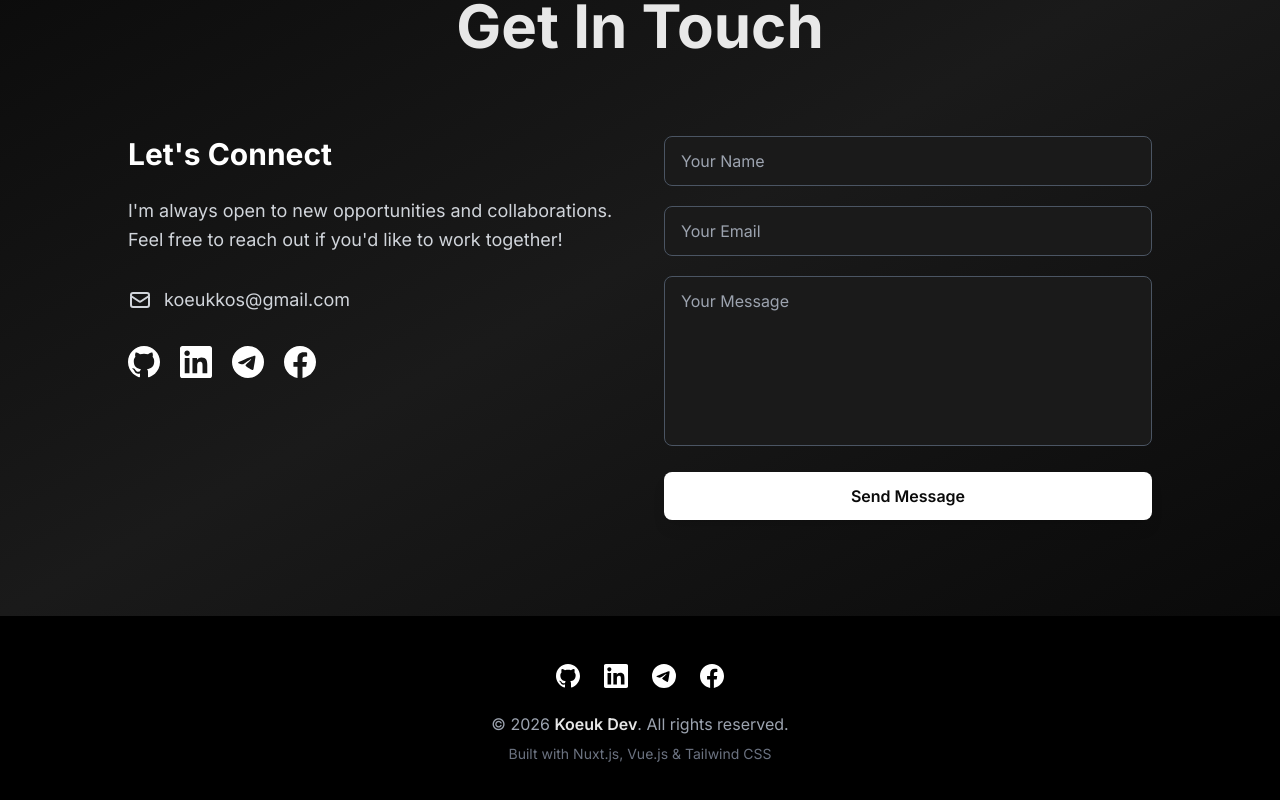
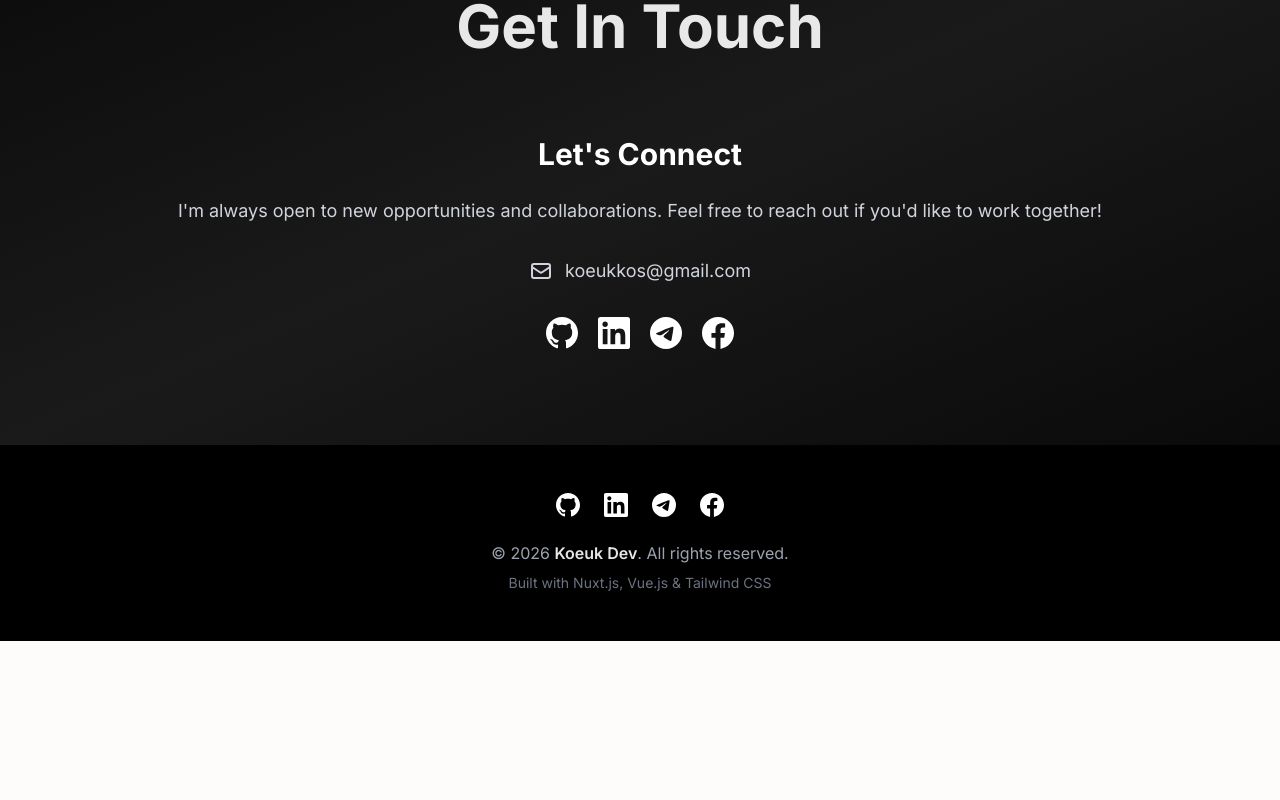
Before and after one commit to koeuk/Portfolio, a Nuxt app: page / in a window 1280 px wide. Shown: the part 3946-4746 px from the top of the page. After the commit the page ends 4587 px from the top, so only its background shows below. Built offline with nearby package versions, Linux system fonts and the light colour scheme.

Commit message:
refactor: remove contact form and center alignment for contact section layout

```diff
--- a/components/Contact.vue
+++ b/components/Contact.vue
@@ -5,9 +5,9 @@
                 {{ t('contact.title') }}
             </h2>
 
-            <div class="grid md:grid-cols-2 gap-12 section-content">
+            <div class="flex flex-col items-center section-content">
                 <!-- Contact Info -->
-                <div>
+                <div class="text-center">
                     <h3 class="text-3xl font-bold mb-6">{{ t('contact.subtitle') }}</h3>
                     <p class="text-gray-300 text-lg mb-8 leading-relaxed">
                         {{ t('contact.description') }}
@@ -16,7 +16,7 @@
                     <!-- Email -->
                     <div class="space-y-5 mb-8">
                         <a :href="`mailto:${personalInfo.email}`"
-                            class="flex items-center gap-3 text-gray-300 hover:text-white transition-colors text-lg">
+                            class="flex items-center justify-center gap-3 text-gray-300 hover:text-white transition-colors text-lg">
                             <svg class="w-6 h-6" fill="none" stroke="currentColor" viewBox="0 0 24 24">
                                 <path stroke-linecap="round" stroke-linejoin="round" stroke-width="2"
                                     d="M3 8l7.89 5.26a2 2 0 002.22 0L21 8M5 19h14a2 2 0 002-2V7a2 2 0 00-2-2H5a2 2 0 00-2 2v10a2 2 0 002 2z" />
@@ -26,7 +26,7 @@
                     </div>
 
                     <!-- Social Links -->
-                    <div class="flex gap-5">
+                    <div class="flex justify-center gap-5">
                         <a :href="personalInfo.github" target="_blank" rel="noopener noreferrer"
                             class="text-3xl hover:text-white transition-colors transform hover:scale-110">
                             <svg class="w-8 h-8" fill="currentColor" viewBox="0 0 24 24">
@@ -57,25 +57,6 @@
                         </a>
                     </div>
                 </div>
-
-                <!-- Contact Form -->
-                <form class="space-y-5" @submit.prevent="handleSubmit">
-                    <input v-model="form.name" type="text" :placeholder="t('contact.name')"
-                        class="input-field" required :disabled="loading" />
-                    <input v-model="form.email" type="email" :placeholder="t('contact.email')"
-                        class="input-field" required :disabled="loading" />
-                    <textarea v-model="form.message" :placeholder="t('contact.message')" rows="6"
-                        class="input-field resize-none" required :disabled="loading"></textarea>
-                    <Button type="submit" variant="accent" size="lg" class="w-full" :disabled="loading">
-                        {{ loading ? '...' : t('contact.send') }}
-                    </Button>
-                    <p v-if="status === 'success'" class="text-green-400 text-sm text-center">
-                        {{ t('contact.success') }}
-                    </p>
-                    <p v-if="status === 'error'" class="text-red-400 text-sm text-center">
-                        {{ t('contact.error') }}
-                    </p>
-                </form>
             </div>
         </div>
     </section>
@@ -85,42 +66,6 @@
     const { personalInfo } = useData()
     const { t } = useI18n()
     const { isVisible, elementRef } = useScrollAnimation()
-    const config = useRuntimeConfig()
-
-    const form = reactive({ name: '', email: '', message: '' })
-    const status = ref<'idle' | 'success' | 'error'>('idle')
-    const loading = ref(false)
-
-    async function handleSubmit() {
-        loading.value = true
-        status.value = 'idle'
-        try {
-            const res = await $fetch<{ success: boolean }>('https://api.web3forms.com/submit', {
-                method: 'POST',
-                body: {
-                    access_key: config.public.web3formsKey,
-                    name: form.name,
-                    email: form.email,
-                    message: form.message,
-                    subject: `Portfolio contact from ${form.name}`,
-                    from_name: 'Portfolio Contact Form'
-                }
-            })
-            if (res.success) {
-                status.value = 'success'
-                form.name = ''
-                form.email = ''
-                form.message = ''
-            } else {
-                status.value = 'error'
-            }
-        } catch {
-            status.value = 'error'
-        } finally {
-            loading.value = false
-            setTimeout(() => { status.value = 'idle' }, 5000)
-        }
-    }
 </script>
 
 <style scoped>
```
